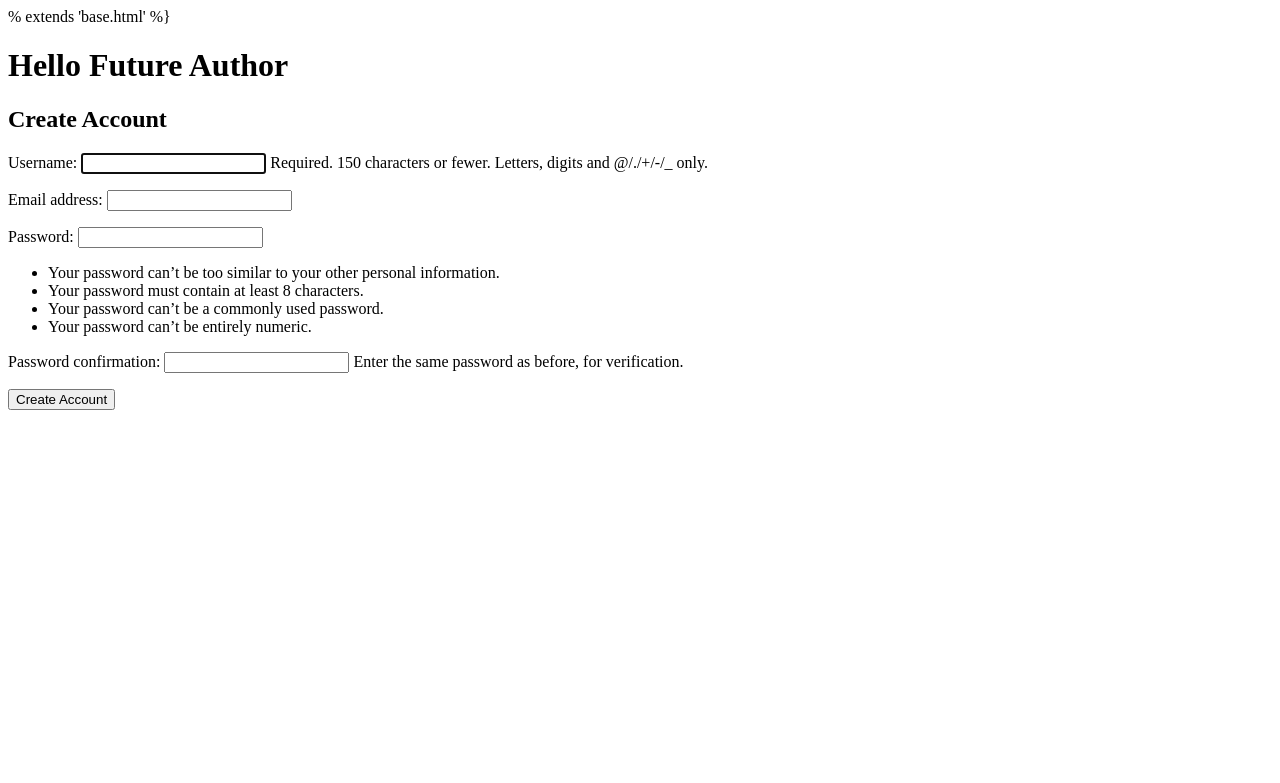
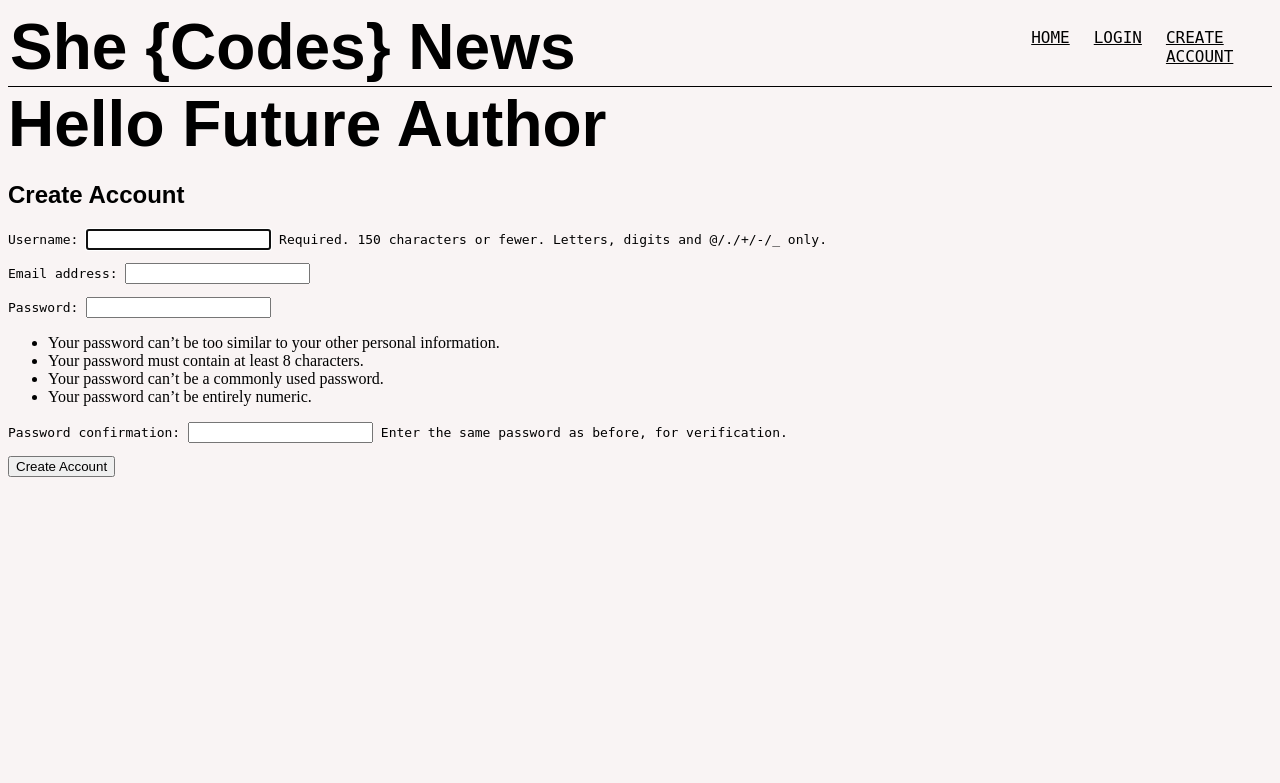
Before and after one commit to SheCodesAus/she-codes-django-news-project-neets1981, a Django app: page /users/create-account/ in a window 1280 px wide. Shown: the top 783 px of the page. Run offline with Django 4.2, Linux system fonts and the light colour scheme; parts of the project's set-up code (start-up, migrations or seed data) failed here and were passed over; some web fonts are replaced.

Commit message:
create account

```diff
--- a/she_codes_news/users/templates/users/createAccount.html
+++ b/she_codes_news/users/templates/users/createAccount.html
@@ -1,4 +1,4 @@
-% extends 'base.html' %}
+{% extends 'base.html' %}
 
 {% block content %}
 <div class="hero">
```
